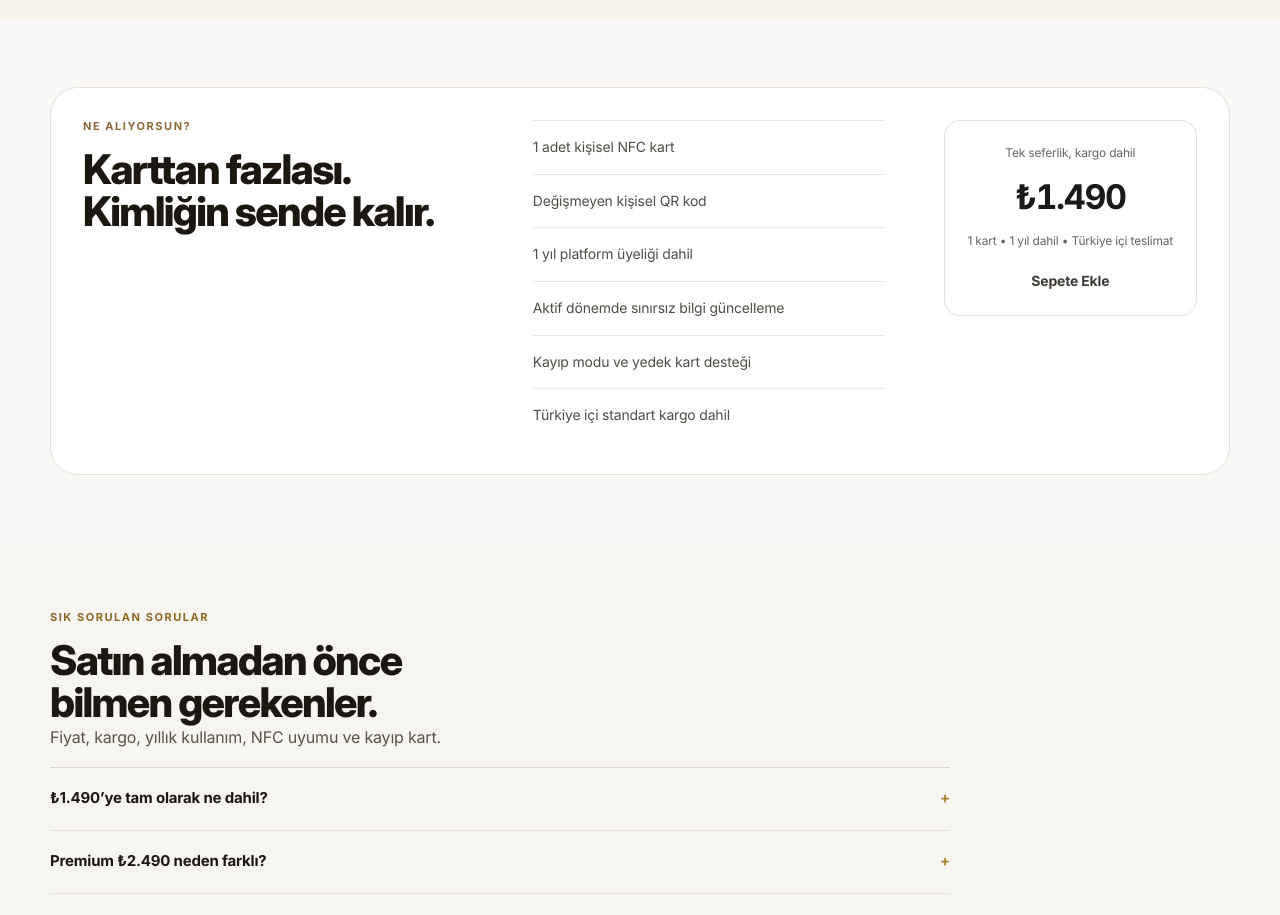
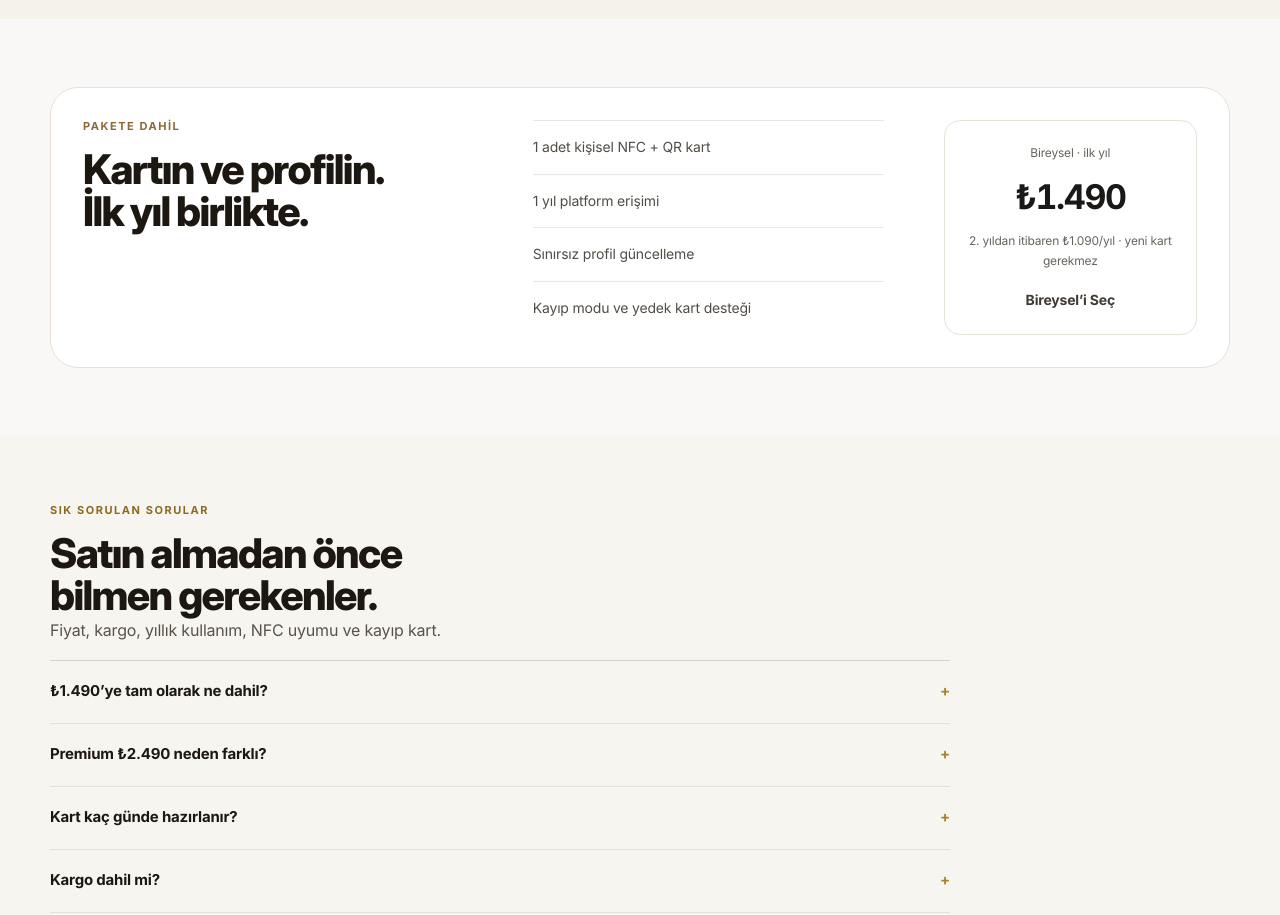
Before and after one commit to sevcanesim/id_system, a Next.js app: page /urunler/nfc-kart in a window 1280 px wide. Shown: the part 1760-2675 px from the top of the page. Built offline with nearby package versions, Linux system fonts and the light colour scheme; no server answers.

Commit message:
fix(cro): clarify first-year Premium pricing

```diff
--- a/app/urunler/nfc-kart/NfcIncludesPanel.tsx
+++ b/app/urunler/nfc-kart/NfcIncludesPanel.tsx
@@ -6,21 +6,17 @@ import { COMMERCIAL_PRICING } from "../../../lib/config/commercial";
 import { useNfcPackage } from "./NfcPackageContext";
 
 const individualItems = [
-  "1 adet kişisel NFC kart",
-  "Değişmeyen kişisel QR kod",
-  "1 yıl platform üyeliği dahil",
-  "Aktif dönemde sınırsız bilgi güncelleme",
+  "1 adet kişisel NFC + QR kart",
+  "1 yıl platform erişimi",
+  "Sınırsız profil güncelleme",
   "Kayıp modu ve yedek kart desteği",
-  "Türkiye içi standart kargo dahil",
 ];
 
 const premiumItems = [
-  "NFC paketteki tüm özellikler",
+  "Bireysel paketteki tüm özellikler",
   "500 Network Mail kredisi",
   "Lead ve kişi yönetimi",
   "Toplantı ve sunum araçları",
-  "Gelişmiş networking özellikleri",
-  "Türkiye içi standart kargo dahil",
 ];
 
 export default function NfcIncludesPanel() {
@@ -35,18 +31,18 @@ export default function NfcIncludesPanel() {
     <section className={`nfc-includes${premium ? " nfc-includes--premium" : ""}`}>
       <div className="yi-container nfc-includes__grid">
         <div>
-          <span className="nfc-kicker">{premium ? "PREMIUM PAKET" : "NE ALIYORSUN?"}</span>
-          <h2>{premium ? <>Daha fazla bağlantı.<br />Daha güçlü takip.</> : <>Karttan fazlası.<br />Kimliğin sende kalır.</>}</h2>
+          <span className="nfc-kicker">{premium ? "PREMIUM’DA AYRICA" : "PAKETE DAHİL"}</span>
+          <h2>{premium ? <>Kartvizitten sonra<br />takibi sürdür.</> : <>Kartın ve profilin.<br />İlk yıl birlikte.</>}</h2>
         </div>
         <ul>
           {items.map((item) => <li key={item}>{item}</li>)}
         </ul>
         <div className="nfc-includes__cta">
-          <span>{premium ? "Premium · tek seferlik" : "Tek seferlik, kargo dahil"}</span>
+          <span>{premium ? "Premium · ilk yıl" : "Bireysel · ilk yıl"}</span>
           <strong>{formatTryFromKurus(priceKurus)}</strong>
-          <small>{premium ? "NFC kart • 1 yıl • 500 Network Mail" : "1 kart • 1 yıl dahil • Türkiye içi teslimat"}</small>
+          <small>{premium ? `2. yıldan itibaren ${formatTryFromKurus(COMMERCIAL_PRICING.YENOMI_ID_PREMIUM_RENEWAL.priceKurus)}/yıl · yeni kart gerekmez` : `2. yıldan itibaren ${formatTryFromKurus(COMMERCIAL_PRICING.YENOMI_ID_RENEWAL.priceKurus)}/yıl · yeni kart gerekmez`}</small>
           <Link className="home-mockup__link-secondary" href="#nfc-hero-price-row">
-            {premium ? "Premium’u Seç" : "Sepete Ekle"}
+            {premium ? "Premium’u Seç" : "Bireysel’i Seç"}
           </Link>
         </div>
       </div>
```
